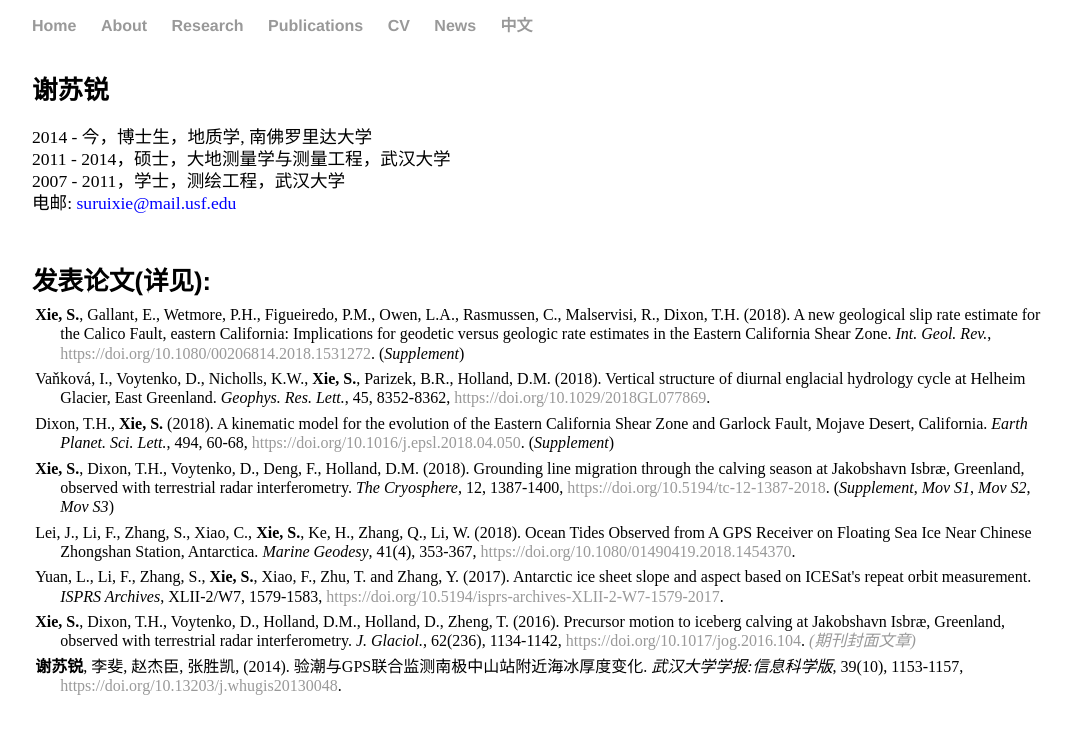
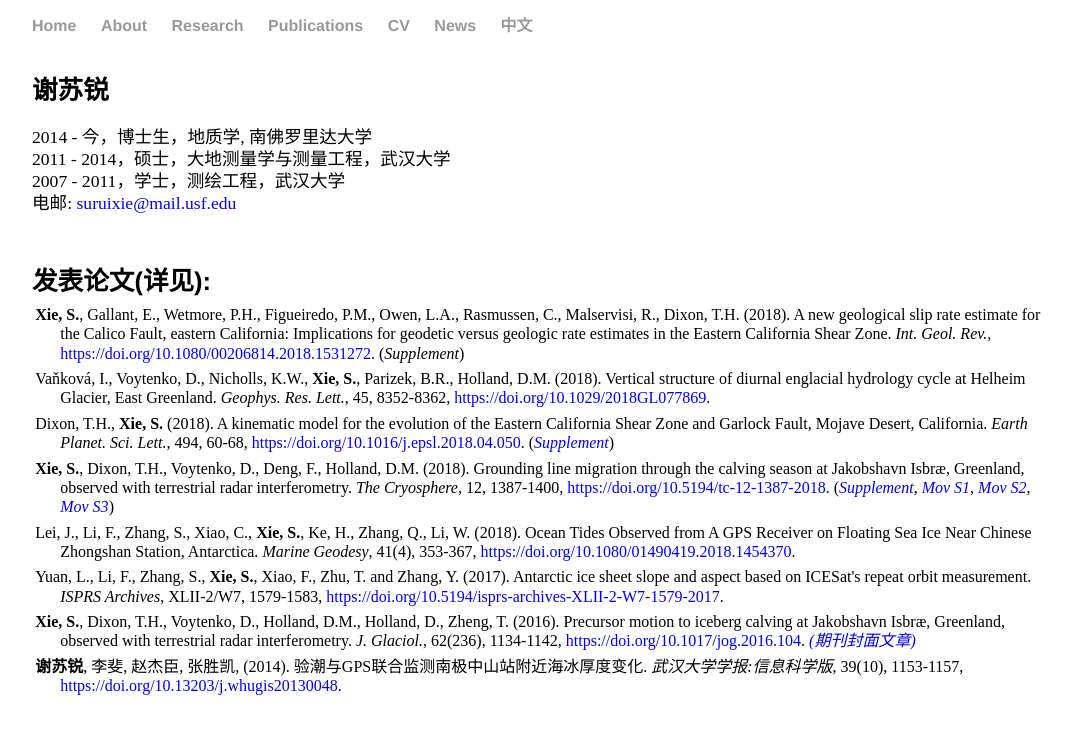
Before and after one commit to suruixie/suruixie.github.io, a Jekyll site: the page built from Chinese/index.html, in a window 1280 px wide. Shown: the top 734 px of the page, without its empty margins (96-1168 px from the left). Built offline with Jekyll 4.4.1, drawn with Linux system fonts in a browser that asks for light colours; a style sheet for code colours, icons or effects is not loaded.

Commit message:
Update index.html

```diff
--- a/Chinese/index.html
+++ b/Chinese/index.html
@@ -15,23 +15,23 @@ title: 苏锐的中文页面
             </p>
 	</div>
 	<div class="sideText">
-		<h4 style="margin-top:6em;margin-bottom:0.2em;">发表论文(详见<a  href="https://scholar.google.com/citations?hl=en&user=kF4StsMAAAAJ&view_op=list_works"><i class="ai ai-google-scholar ai-2x"></i></a>): </h4>
+		<h4 style="margin-top:6em;margin-bottom:0.2em;">发表论文(详见<a  href="https://scholar.google.com/citations?hl=en&user=kF4StsMAAAAJ&view_op=list_works" style="color:#0000FF;"><i class="ai ai-google-scholar ai-2x"></i></a>): </h4>
 		<p  class="publist" style="font-size:1.0em;">
-			<strong>Xie, S.</strong>, Gallant, E., Wetmore, P.H., Figueiredo, P.M., Owen, L.A., Rasmussen, C., Malservisi, R., Dixon, T.H. (2018). A new geological slip rate estimate for the Calico Fault, eastern California: Implications for geodetic versus geologic rate estimates in the Eastern California Shear Zone. <em>Int. Geol. Rev.</em>, <a href="https://doi.org/10.1080/00206814.2018.1531272">https://doi.org/10.1080/00206814.2018.1531272</a>.  (<em><a href="../files/2018/Xie_2018_IGR_supp.pdf" style="color:#000000;">Supplement</a></em>)<br>
+			<strong>Xie, S.</strong>, Gallant, E., Wetmore, P.H., Figueiredo, P.M., Owen, L.A., Rasmussen, C., Malservisi, R., Dixon, T.H. (2018). A new geological slip rate estimate for the Calico Fault, eastern California: Implications for geodetic versus geologic rate estimates in the Eastern California Shear Zone. <em>Int. Geol. Rev.</em>, <a href="https://doi.org/10.1080/00206814.2018.1531272" style="color:#0000FF;">https://doi.org/10.1080/00206814.2018.1531272</a>.  (<em><a href="../files/2018/Xie_2018_IGR_supp.pdf" style="color:#000000;">Supplement</a></em>)<br>
 		<p  class="publist" style="font-size:1.0em;">
-			Vaňková, I., Voytenko, D., Nicholls, K.W., <strong>Xie, S.</strong>, Parizek, B.R., Holland, D.M. (2018). Vertical structure of diurnal englacial hydrology cycle at Helheim Glacier, East Greenland. <em>Geophys. Res. Lett.</em>, 45, 8352-8362, <a href="https://doi.org/10.1029/2018GL077869">https://doi.org/10.1029/2018GL077869</a>.  <br>
+			Vaňková, I., Voytenko, D., Nicholls, K.W., <strong>Xie, S.</strong>, Parizek, B.R., Holland, D.M. (2018). Vertical structure of diurnal englacial hydrology cycle at Helheim Glacier, East Greenland. <em>Geophys. Res. Lett.</em>, 45, 8352-8362, <a href="https://doi.org/10.1029/2018GL077869" style="color:#0000FF;">https://doi.org/10.1029/2018GL077869</a>.  <br>
 		<p  class="publist" style="font-size:1.0em;">
-			Dixon, T.H., <strong>Xie, S.</strong> (2018). A kinematic model for the evolution of the Eastern California Shear Zone and Garlock Fault, Mojave Desert, California. <em>Earth Planet. Sci. Lett.</em>, 494, 60-68, <a href="https://doi.org/10.1016/j.epsl.2018.04.050">https://doi.org/10.1016/j.epsl.2018.04.050</a>. (<em><a href="../files/2018/Dixon&Xie_2018_EPSL_supp.pdf" style="color:#000000;">Supplement</a></em>) <br>
+			Dixon, T.H., <strong>Xie, S.</strong> (2018). A kinematic model for the evolution of the Eastern California Shear Zone and Garlock Fault, Mojave Desert, California. <em>Earth Planet. Sci. Lett.</em>, 494, 60-68, <a href="https://doi.org/10.1016/j.epsl.2018.04.050" style="color:#0000FF;">https://doi.org/10.1016/j.epsl.2018.04.050</a>. (<em><a href="../files/2018/Dixon&Xie_2018_EPSL_supp.pdf"  style="color:#0000FF;">Supplement</a></em>) <br>
 		<p  class="publist" style="font-size:1.0em;">
-			<strong>Xie, S.</strong>, Dixon, T.H., Voytenko, D., Deng, F., Holland, D.M. (2018). Grounding line migration through the calving season at Jakobshavn Isbræ, Greenland, observed with terrestrial radar interferometry. <em>The Cryosphere</em>, 12, 1387-1400, <a href="https://doi.org/10.5194/tc-12-1387-2018">https://doi.org/10.5194/tc-12-1387-2018</a>. (<em><a href="../files/2018/Xie_2018_TC_supp.pdf" style="color:#000000;">Supplement</a></em>, <em><a href="../files/2018/Xie18_movS1_2012.mp4" style="color:#000000;"> Mov S1</a></em>, <em><a href="../files/2018/Xie18_movS2_2015.mp4" style="color:#000000;"> Mov S2</a></em>, <em><a href="../files/2018/Xie18_movS3_2016.mp4" style="color:#000000;"> Mov S3</a></em>)  <br>
+			<strong>Xie, S.</strong>, Dixon, T.H., Voytenko, D., Deng, F., Holland, D.M. (2018). Grounding line migration through the calving season at Jakobshavn Isbræ, Greenland, observed with terrestrial radar interferometry. <em>The Cryosphere</em>, 12, 1387-1400, <a href="https://doi.org/10.5194/tc-12-1387-2018" style="color:#0000FF;">https://doi.org/10.5194/tc-12-1387-2018</a>. (<em><a href="../files/2018/Xie_2018_TC_supp.pdf" style="color:#0000FF;">Supplement</a></em>, <em><a href="../files/2018/Xie18_movS1_2012.mp4" style="color:#0000FF;"> Mov S1</a></em>, <em><a href="../files/2018/Xie18_movS2_2015.mp4" style="color:#0000FF;"> Mov S2</a></em>, <em><a href="../files/2018/Xie18_movS3_2016.mp4" style="color:#0000FF;"> Mov S3</a></em>)  <br>
 		<p  class="publist" style="font-size:1.0em;">
-			Lei, J., Li, F., Zhang, S., Xiao, C., <strong>Xie, S.</strong>, Ke, H., Zhang, Q., Li, W. (2018). Ocean Tides Observed from A GPS Receiver on Floating Sea Ice Near Chinese Zhongshan Station, Antarctica. <em>Marine Geodesy</em>, 41(4), 353-367, <a href="https://doi.org/10.1080/01490419.2018.1454370">https://doi.org/10.1080/01490419.2018.1454370</a>.  <br>
+			Lei, J., Li, F., Zhang, S., Xiao, C., <strong>Xie, S.</strong>, Ke, H., Zhang, Q., Li, W. (2018). Ocean Tides Observed from A GPS Receiver on Floating Sea Ice Near Chinese Zhongshan Station, Antarctica. <em>Marine Geodesy</em>, 41(4), 353-367, <a href="https://doi.org/10.1080/01490419.2018.1454370" style="color:#0000FF;">https://doi.org/10.1080/01490419.2018.1454370</a>.  <br>
 		<p  class="publist" style="font-size:1.0em;">
-			Yuan, L., Li, F., Zhang, S., <strong>Xie, S.</strong>, Xiao, F., Zhu, T. and Zhang, Y. (2017). Antarctic ice sheet slope and aspect based on ICESat's repeat orbit measurement. <em>ISPRS Archives</em>, XLII-2/W7, 1579-1583, <a href="https://doi.org/10.5194/isprs-archives-XLII-2-W7-1579-2017">https://doi.org/10.5194/isprs-archives-XLII-2-W7-1579-2017</a>.  <br>
+			Yuan, L., Li, F., Zhang, S., <strong>Xie, S.</strong>, Xiao, F., Zhu, T. and Zhang, Y. (2017). Antarctic ice sheet slope and aspect based on ICESat's repeat orbit measurement. <em>ISPRS Archives</em>, XLII-2/W7, 1579-1583, <a href="https://doi.org/10.5194/isprs-archives-XLII-2-W7-1579-2017" style="color:#0000FF;">https://doi.org/10.5194/isprs-archives-XLII-2-W7-1579-2017</a>.  <br>
 		<p  class="publist" style="font-size:1.0em;">
-			<strong>Xie, S.</strong>, Dixon, T.H., Voytenko, D., Holland, D.M., Holland, D., Zheng, T. (2016). Precursor motion to iceberg calving at Jakobshavn Isbræ, Greenland, observed with terrestrial radar interferometry. <em>J. Glaciol.</em>, 62(236), 1134-1142, <a href="https://doi.org/10.1017/jog.2016.104">https://doi.org/10.1017/jog.2016.104</a>. <em><a href="https://doi.org/10.1017/jog.2016.123"> (期刊封面文章)</a></em> <br>
+			<strong>Xie, S.</strong>, Dixon, T.H., Voytenko, D., Holland, D.M., Holland, D., Zheng, T. (2016). Precursor motion to iceberg calving at Jakobshavn Isbræ, Greenland, observed with terrestrial radar interferometry. <em>J. Glaciol.</em>, 62(236), 1134-1142, <a href="https://doi.org/10.1017/jog.2016.104" style="color:#0000FF;">https://doi.org/10.1017/jog.2016.104</a>. <em><a href="https://doi.org/10.1017/jog.2016.123" style="color:#0000FF;"> (期刊封面文章)</a></em> <br>
 		<p  class="publist" style="font-size:1.0em;">
-			<strong>谢苏锐</strong>, 李斐, 赵杰臣, 张胜凯, (2014). 验潮与GPS联合监测南极中山站附近海冰厚度变化. <em>武汉大学学报:信息科学版</em>, 39(10), 1153-1157, <a href="http://ch.whu.edu.cn/CN/abstract/abstract3086.shtml">https://doi.org/10.13203/j.whugis20130048</a>. <br>
+			<strong>谢苏锐</strong>, 李斐, 赵杰臣, 张胜凯, (2014). 验潮与GPS联合监测南极中山站附近海冰厚度变化. <em>武汉大学学报:信息科学版</em>, 39(10), 1153-1157, <a href="http://ch.whu.edu.cn/CN/abstract/abstract3086.shtml" style="color:#0000FF;">https://doi.org/10.13203/j.whugis20130048</a>. <br>
            		<br style="line-height:6em">
 	  	</p>
 	</div>
```
